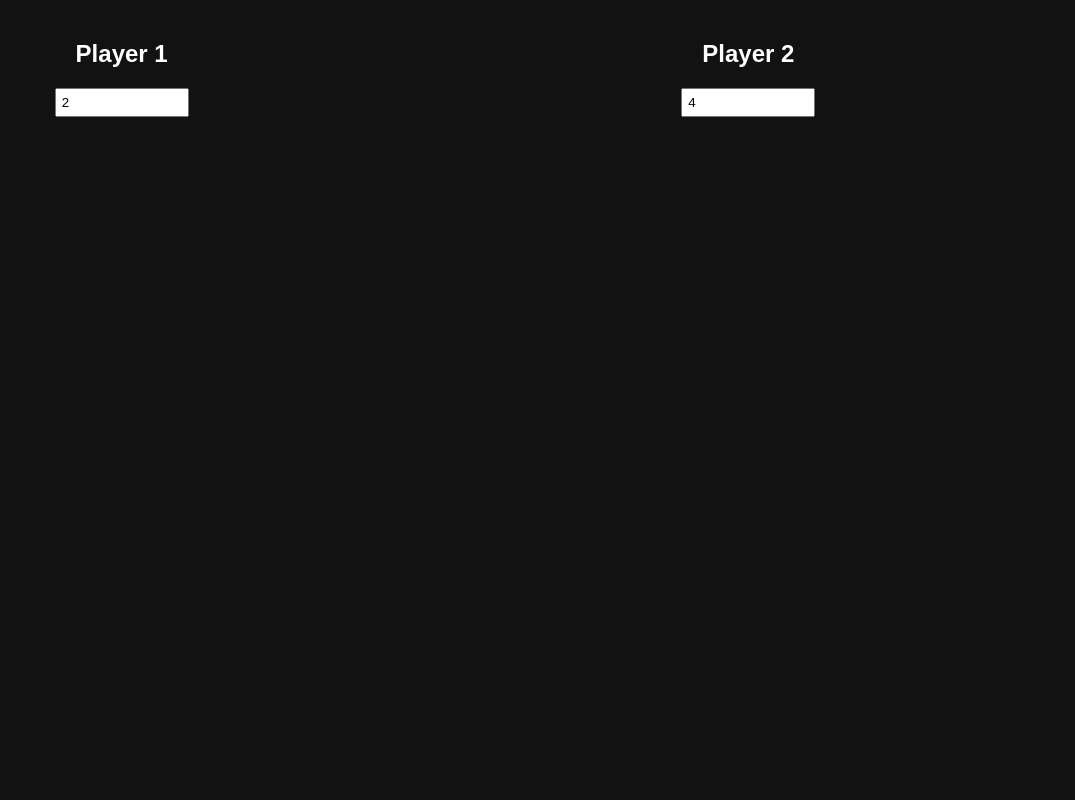
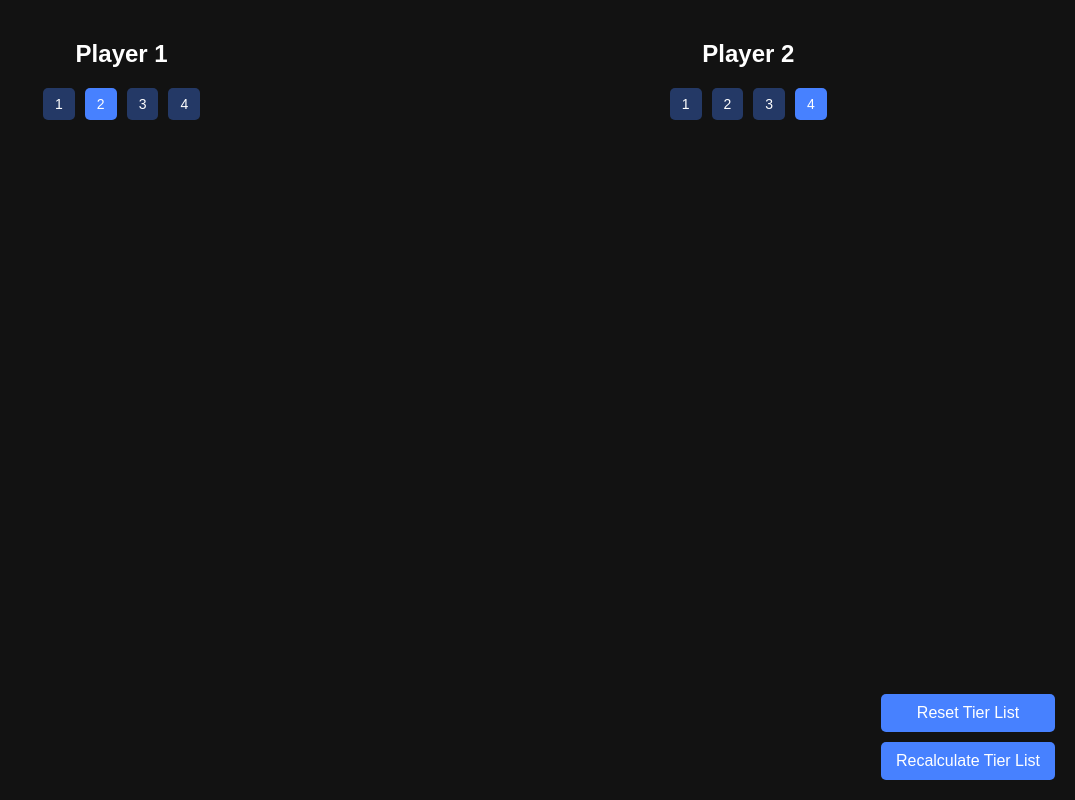
Before and after one commit to LeeviY/MeleeEloTierList, a Flask app: template templates/index.html in a window 1280 px wide. Shown: the whole page, without its empty margins (205-1280 px from the left). Run offline with Flask 3, Linux system fonts and the light colour scheme; the template is opened without the code that fills it, so the values that code supplies are empty; parts of the project's set-up code (start-up, migrations or seed data) failed here and were passed over; some libraries are stand-ins or nearby versions.

Commit message:
separated page files

```diff
--- a/app.py
+++ b/app.py
@@ -6,7 +6,7 @@ import eventlet
 eventlet.monkey_patch()
 
 from datetime import datetime
-from typing import List, Tuple
+from typing import List, Tuple, Dict
 from flask import Flask, render_template, request, jsonify
 from flask_socketio import SocketIO, emit
 
@@ -17,11 +17,15 @@ from peppi_py import read_slippi, read_peppi
 
 
 app = Flask(__name__)
+app.json.sort_keys = False
 socketio = SocketIO(app)
 
+TIER_FILE = "tier_list.json"
+TIER_FILE_BASE = "tier_list.json.base"
+MIN_GAME_DURATION_SECONDS = 30
 
 tiers = {}
-with open("tier_list.json", "r") as file:
+with open(TIER_FILE, "r") as file:
     tiers = json.load(file)
 
 player_ports = {"P1": 2, "P2": 4}
@@ -37,30 +41,36 @@ def tier_list():
 @app.route("/reset", methods=["POST"])
 def reset_tier_list():
     global tiers
-    with open("tier_list.json.base", "r") as file:
+    with open(TIER_FILE_BASE, "r") as file:
         tiers = json.load(file)
 
-    with open("tier_list.json", "w") as file:
+    with open(TIER_FILE, "w") as file:
         json.dump(tiers, file)
+
+    return jsonify(elo_to_tiers(tiers)), 200
 
 
 @app.route("/recalculate", methods=["POST"])
 def recalculate_tier_list():
     global tiers
-    with open("tier_list.json.base", "r") as file:
+    with open(TIER_FILE_BASE, "r") as file:
         tiers = json.load(file)
 
     for file in set(os.listdir(slippi_directory)):
         try:
             result = parse_replay(os.path.join(slippi_directory, file))
-            if result:
-                # TODO: fixme
-                update_tiers(
-                    result[player_ports["P1"] - 1],
-                    result[player_ports["P2"] - 1],
-                )
+            if not result:
+                continue
+            # TODO: fixme
+            update_tiers(
+                result[player_ports["P1"] - 1],
+                result[player_ports["P2"] - 1],
+            )
         except Exception as e:
             print(f"Failed to parse file {file} in recalculation: {e}")
+
+    with app.app_context():
+        return jsonify(elo_to_tiers(tiers)), 200
 
 
 @app.route("/port", methods=["GET"])
@@ -101,8 +111,6 @@ def update_tiers(p1: dict[id.CSSCharacter, bool], p2: dict[id.CSSCharacter, bool
     p1_rating = p1_char["elo"]
     p2_rating = p2_char["elo"]
 
-    print(p1, p1_char, p2, p2_char)
-
     E_p = lambda R_a, R_b: 1.0 / (1.0 + pow(10, ((R_b - R_a) / 400)))
     R_n = lambda R, K, S, E: R + K * (S - E)
     K = lambda m: max(1000 / 1.25**m, 100)
@@ -121,12 +129,6 @@ def update_tiers(p1: dict[id.CSSCharacter, bool], p2: dict[id.CSSCharacter, bool
     )
     p1_char["matches"] += 1
     p2_char["matches"] += 1
-
-    with open("tier_list.json", "w") as file:
-        json.dump(tiers, file)
-
-    print(p1, p1_char, p2, p2_char)
-    socketio.emit("tier_update", elo_to_tiers(tiers))
 
 
 def elo_to_tiers(tiers):
@@ -211,7 +213,7 @@ def parse_replay(file_path: str) -> List[Tuple[id.CSSCharacter, int]]:
     try:
         game = read_slippi(file_path, skip_frames=True)
         print(game)
-        if game.metadata["lastFrame"] / 60 < 30:
+        if game.metadata["lastFrame"] / 60 < MIN_GAME_DURATION_SECONDS:
             raise Exception("Game too short")
 
         players = {}
@@ -279,12 +281,17 @@ def background_task():
             while is_file_locked(path):
                 eventlet.sleep(0.5)
             result = parse_replay(path)
-            if result:
-                # TODO: fixme
-                update_tiers(
-                    result[player_ports["P1"] - 1],
-                    result[player_ports["P2"] - 1],
-                )
+            if not result:
+                continue
+            # TODO: fixme
+            update_tiers(
+                result[player_ports["P1"] - 1],
+                result[player_ports["P2"] - 1],
+            )
+            with open(TIER_FILE, "w") as file:
+                json.dump(tiers, file)
+
+            socketio.emit("tier_update", elo_to_tiers(tiers))
 
         eventlet.sleep(0.5)
 
--- a/requirements.txt
+++ b/requirements.txt
@@ -3,3 +3,4 @@ flask
 flask-socketio
 py-slippi
 peppi-py
+pywin32
--- /dev/null
+++ b/static/css/styles.css
@@ -0,0 +1,147 @@
+body {
+  font-family: Arial, sans-serif;
+  background-color: #121212;
+  color: #ffffff;
+  margin: 0;
+  padding: 0;
+}
+
+.container {
+  display: flex;
+  flex-direction: row;
+  justify-content: space-evenly;
+  gap: 20px;
+  padding: 20px;
+}
+
+.tier-list-container {
+  flex: 1;
+  max-width: 600px;
+}
+
+.tier-list-title {
+  text-align: center;
+  font-size: 24px;
+  margin-bottom: 20px;
+}
+
+.port-buttons-container {
+  display: flex;
+  justify-content: center;
+  gap: 10px;
+  margin: 10px 0;
+}
+
+.port-buttons-container button {
+  background-color: #4781ff5b;
+  color: #ffffff;
+  padding: 8px 12px;
+  border: none;
+  border-radius: 5px;
+  cursor: pointer;
+  font-size: 14px;
+  transition: background-color 0.3s ease;
+}
+
+.port-buttons-container button:hover {
+  background-color: #3567cc;
+}
+
+.port-buttons-container button.active {
+  background-color: #4781ff;
+}
+
+.action-buttons {
+  position: fixed;
+  bottom: 20px;
+  right: 20px;
+  display: flex;
+  flex-direction: column;
+  gap: 10px;
+}
+
+.action-buttons button {
+  background-color: #4781ff;
+  color: #ffffff;
+  padding: 10px 15px;
+  border: none;
+  border-radius: 5px;
+  cursor: pointer;
+  font-size: 16px;
+  transition: background-color 0.3s ease;
+}
+
+.action-buttons button:hover {
+  background-color: #3567cc;
+}
+
+.current-port {
+  text-align: center;
+  margin-top: 10px;
+  color: #00ff00;
+}
+
+.tier-list {
+  display: flex;
+  flex-direction: column;
+  gap: 10px;
+}
+
+.tier {
+  display: flex;
+  align-items: flex-start;
+  gap: 10px;
+  padding: 10px;
+  border-radius: 5px;
+}
+
+.tier h2 {
+  margin: 0;
+  flex: 0 0 50px;
+  text-align: center;
+  font-weight: bold;
+}
+
+.tier-items {
+  display: flex;
+  flex-wrap: wrap;
+  gap: 10px;
+  flex-grow: 1;
+  min-height: 50px;
+  background: #212121;
+  padding: 10px;
+  border-radius: 5px;
+  overflow-x: auto;
+}
+
+.item img {
+  max-width: 100px;
+  max-height: 100px;
+  border-radius: 5px;
+}
+
+.item-rating {
+  font-size: 0.8em;
+  text-align: center;
+  margin: 1px 0 0;
+  color: #e0e0e0;
+}
+
+.tier-s {
+  background-color: #ff4747;
+}
+.tier-a {
+  background-color: #ffa347;
+}
+.tier-b {
+  background-color: #ffee47;
+}
+.tier-c {
+  background-color: #28da28;
+}
+.tier-d {
+  background-color: #4781ff;
+}
+.tier-f {
+  background-color: #631b85;
+}
--- /dev/null
+++ b/static/js/scripts.js
@@ -0,0 +1,140 @@
+document.addEventListener("DOMContentLoaded", fetchPorts);
+
+const socket = io.connect("http://127.0.0.1:5000");
+socket.on("tier_update", function (data) {
+  console.log(data);
+  updateData(data);
+});
+
+function updateData(data) {
+  console.log(data);
+  renderPlayerTierList("tier-list-p1", data.P1);
+  renderPlayerTierList("tier-list-p2", data.P2);
+}
+
+function renderPlayerTierList(playerId, tiers) {
+  const tierListContainer = document.getElementById(playerId);
+  tierListContainer.innerHTML = "";
+
+  for (const [tier, items] of Object.entries(tiers)) {
+    const tierDiv = document.createElement("div");
+    tierDiv.classList.add("tier", `tier-${tier.toLowerCase()}`);
+
+    const tierTitle = document.createElement("h2");
+    tierTitle.textContent = `${tier} Tier`;
+    tierDiv.appendChild(tierTitle);
+
+    const tierItemsContainer = document.createElement("div");
+    tierItemsContainer.classList.add("tier-items");
+
+    const sortedItems = items.sort((a, b) => {
+      return b.rating - a.rating;
+    });
+    sortedItems.forEach((item) => {
+      const itemDiv = document.createElement("div");
+      itemDiv.classList.add("item");
+      const img = document.createElement("img");
+      img.src = `/static/images/${item.name}.png`;
+      itemDiv.appendChild(img);
+      const ratingText = document.createElement("p");
+      ratingText.classList.add("item-rating");
+      ratingText.textContent = Math.round(item.rating);
+      itemDiv.appendChild(ratingText);
+      tierItemsContainer.appendChild(itemDiv);
+    });
+
+    tierDiv.appendChild(tierItemsContainer);
+    tierListContainer.appendChild(tierDiv);
+  }
+}
+
+let selectedPorts = { P1: null, P2: null };
+
+function highlightActivePort(player, port) {
+  const buttonsContainer = document.getElementById(
+    `port-buttons-${player.toLowerCase()}`
+  );
+  const buttons = buttonsContainer.querySelectorAll("button");
+
+  buttons.forEach((button) => {
+    button.classList.remove("active");
+    if (parseInt(button.innerText.replace("Port ", ""), 10) === port) {
+      button.classList.add("active");
+    }
+  });
+
+  selectedPorts[player] = port;
+}
+
+async function sendPortToServer(player, port) {
+  try {
+    const response = await fetch("/port", {
+      method: "POST",
+      headers: { "Content-Type": "application/json" },
+      body: JSON.stringify({ player, port }),
+    });
+
+    const data = await response.json();
+    if (!data.message) {
+      alert(data.error || "Failed to update port.");
+    }
+  } catch (error) {
+    console.error("Error setting port:", error);
+    alert("Error setting port.");
+  }
+}
+
+async function handlePortClick(player, port, btn) {
+  highlightActivePort(player, port);
+  await sendPortToServer(player, port);
+}
+
+async function fetchPorts() {
+  try {
+    const response = await fetch("/port", { method: "GET" });
+    const data = await response.json();
+
+    if (data.P1) {
+      highlightActivePort("P1", data.P1);
+    }
+
+    if (data.P2) {
+      highlightActivePort("P2", data.P2);
+    }
+  } catch (error) {
+    console.error("Error fetching ports:", error);
+    alert("Error fetching ports.");
+  }
+}
+
+function resetTierList() {
+  if (confirm("Are you sure you want to reset the tier list?")) {
+    fetch("/reset", {
+      method: "POST",
+    })
+      .then((response) => response.json())
+      .then((data) => {
+        updateData(data);
+        console.log("Reset successful:", data);
+      })
+      .catch((err) => {
+        console.error("Error resetting tier list:", err);
+      });
+  }
+}
+
+function recalculateTierList() {
+  if (confirm("Are you sure you want to recalculate the tier list?")) {
+    fetch("/recalculate", {
+      method: "POST",
+    })
+      .then((response) => response.json())
+      .then((data) => {
+        updateData(data);
+        console.log("Recalculation successful:", data);
+      })
+      .catch((err) => {
+        console.error("Error recalculating tier list:", err);
+      });
+  }
+}
--- a/templates/index.html
+++ b/templates/index.html
@@ -5,135 +5,20 @@
     <meta name="viewport" content="width=device-width, initial-scale=1.0" />
     <title>Tier List Viewer</title>
     <script src="https://cdn.socket.io/4.0.0/socket.io.min.js"></script>
-    <style>
-      body {
-        font-family: Arial, sans-serif;
-        background-color: #121212;
-        color: #ffffff;
-        margin: 0;
-        padding: 0;
-      }
-
-      .container {
-        display: flex;
-        flex-direction: row;
-        justify-content: space-evenly;
-        gap: 20px;
-        padding: 20px;
-      }
-
-      .tier-list-container {
-        flex: 1;
-        max-width: 600px;
-      }
-
-      .tier-list-title {
-        text-align: center;
-        font-size: 24px;
-        margin-bottom: 20px;
-      }
-
-      .port-input-container {
-        text-align: center;
-        margin-bottom: 20px;
-      }
-
-      .port-input-container input {
-        padding: 5px;
-        width: 120px;
-      }
-
-      .port-input-container button {
-        padding: 5px 10px;
-        margin-left: 10px;
-      }
-
-      .current-port {
-        text-align: center;
-        margin-top: 10px;
-        color: #00ff00;
-      }
-
-      .tier-list {
-        display: flex;
-        flex-direction: column;
-        gap: 10px;
-      }
-
-      .tier {
-        display: flex;
-        align-items: flex-start;
-        gap: 10px;
-        padding: 10px;
-        border-radius: 5px;
-      }
-
-      .tier h2 {
-        margin: 0;
-        flex: 0 0 50px;
-        text-align: center;
-        font-weight: bold;
-      }
-
-      .tier-items {
-        display: flex;
-        flex-wrap: wrap;
-        gap: 10px;
-        flex-grow: 1;
-        min-height: 50px;
-        background: #212121;
-        padding: 10px;
-        border-radius: 5px;
-        overflow-x: auto;
-      }
-
-      .item img {
-        max-width: 100px;
-        max-height: 100px;
-        border-radius: 5px;
-      }
-
-      .item-rating {
-        font-size: 0.8em;
-        text-align: center;
-        margin: 1px 0 0;
-        color: #e0e0e0;
-      }
-
-      .tier-s {
-        background-color: #ff4747;
-      }
-      .tier-a {
-        background-color: #ffa347;
-      }
-      .tier-b {
-        background-color: #ffee47;
-      }
-      .tier-c {
-        background-color: #28da28;
-      }
-      .tier-d {
-        background-color: #4781ff;
-      }
-      .tier-f {
-        background-color: #631b85;
-      }
-    </style>
+    <script src="static/js/scripts.js"></script>
+    <script src="static/js/reset.js"></script>
+    <link rel="stylesheet" href="static/css/styles.css" />
   </head>
   <body>
     <div class="container">
       <!-- Player 1's Tier List -->
       <div class="tier-list-container">
         <h2 class="tier-list-title">Player 1</h2>
-        <div class="port-input-container">
-          <input
-            type="number"
-            id="port-p1"
-            placeholder="Enter port for P1"
-            onchange="setPort('P1')"
-            min="1"
-            max="4"
-          />
+        <div class="port-buttons-container" id="port-buttons-p1">
+          <button onclick="handlePortClick('P1', 1, this)">1</button>
+          <button onclick="handlePortClick('P1', 2, this)">2</button>
+          <button onclick="handlePortClick('P1', 3, this)">3</button>
+          <button onclick="handlePortClick('P1', 4, this)">4</button>
         </div>
         <div class="tier-list" id="tier-list-p1">
           <!-- Dynamic content for P1 -->
@@ -143,108 +28,20 @@
       <!-- Player 2's Tier List -->
       <div class="tier-list-container">
         <h2 class="tier-list-title">Player 2</h2>
-        <div class="port-input-container">
-          <input
-            type="number"
-            id="port-p2"
-            placeholder="Enter port for P2"
-            onchange="setPort('P2')"
-            min="1"
-            max="4"
-          />
+        <div class="port-buttons-container" id="port-buttons-p2">
+          <button onclick="handlePortClick('P2', 1, this)">1</button>
+          <button onclick="handlePortClick('P2', 2, this)">2</button>
+          <button onclick="handlePortClick('P2', 3, this)">3</button>
+          <button onclick="handlePortClick('P2', 4, this)">4</button>
         </div>
         <div class="tier-list" id="tier-list-p2">
           <!-- Dynamic content for P2 -->
         </div>
       </div>
     </div>
-
-    <script>
-      const socket = io.connect("http://127.0.0.1:5000");
-
-      function renderPlayerTierList(playerId, tiers) {
-        const tierListContainer = document.getElementById(playerId);
-        tierListContainer.innerHTML = "";
-
-        for (const [tier, items] of Object.entries(tiers)) {
-          const tierDiv = document.createElement("div");
-          tierDiv.classList.add("tier", `tier-${tier.toLowerCase()}`);
-
-          const tierTitle = document.createElement("h2");
-          tierTitle.textContent = `${tier} Tier`;
-          tierDiv.appendChild(tierTitle);
-
-          const tierItemsContainer = document.createElement("div");
-          tierItemsContainer.classList.add("tier-items");
-
-          const sortedItems = items.sort((a, b) => {
-            return b.rating - a.rating;
-          });
-          sortedItems.forEach((item) => {
-            const itemDiv = document.createElement("div");
-            itemDiv.classList.add("item");
-            const img = document.createElement("img");
-            img.src = `/static/images/${item.name}.png`;
-            itemDiv.appendChild(img);
-            const ratingText = document.createElement("p");
-            ratingText.classList.add("item-rating");
-            ratingText.textContent = Math.round(item.rating);
-            itemDiv.appendChild(ratingText);
-            tierItemsContainer.appendChild(itemDiv);
-          });
-
-          tierDiv.appendChild(tierItemsContainer);
-          tierListContainer.appendChild(tierDiv);
-        }
-      }
-
-      function updateData(data) {
-        renderPlayerTierList("tier-list-p1", data.P1);
-        renderPlayerTierList("tier-list-p2", data.P2);
-      }
-
-      function setPort(player) {
-        const portInput = document.getElementById(
-          `port-${player.toLowerCase()}`
-        );
-        const port = portInput.value;
-
-        fetch("/port", {
-          method: "POST",
-          headers: { "Content-Type": "application/json" },
-          body: JSON.stringify({ player, port }),
-        })
-          .then((response) => response.json())
-          .then((data) => {
-            console.log(data.message || data.error);
-          })
-          .catch((err) => console.error("Error:", err));
-      }
-
-      function getPorts() {
-        fetch("/port", {
-          method: "GET",
-        })
-          .then((response) => response.json())
-          .then((data) => {
-            if (data.P1) {
-              const portInput = document.getElementById(`port-p1`);
-              portInput.value = data.P1;
-            }
-            if (data.P2) {
-              const portInput = document.getElementById(`port-p2`);
-              portInput.value = data.P2;
-            }
-          })
-          .catch((err) => console.error("Error:", err));
-      }
-
-      getPorts();
-
-      socket.on("tier_update", function (data) {
-        console.log(data);
-        updateData(data);
-      });
-    </script>
+    <div class="action-buttons">
+      <button onclick="resetTierList()">Reset Tier List</button>
+      <button onclick="recalculateTierList()">Recalculate Tier List</button>
+    </div>
   </body>
 </html>
```
Also changed, not shown: tier_list.json (deleted, +0 -1 lines), 1 other file.
